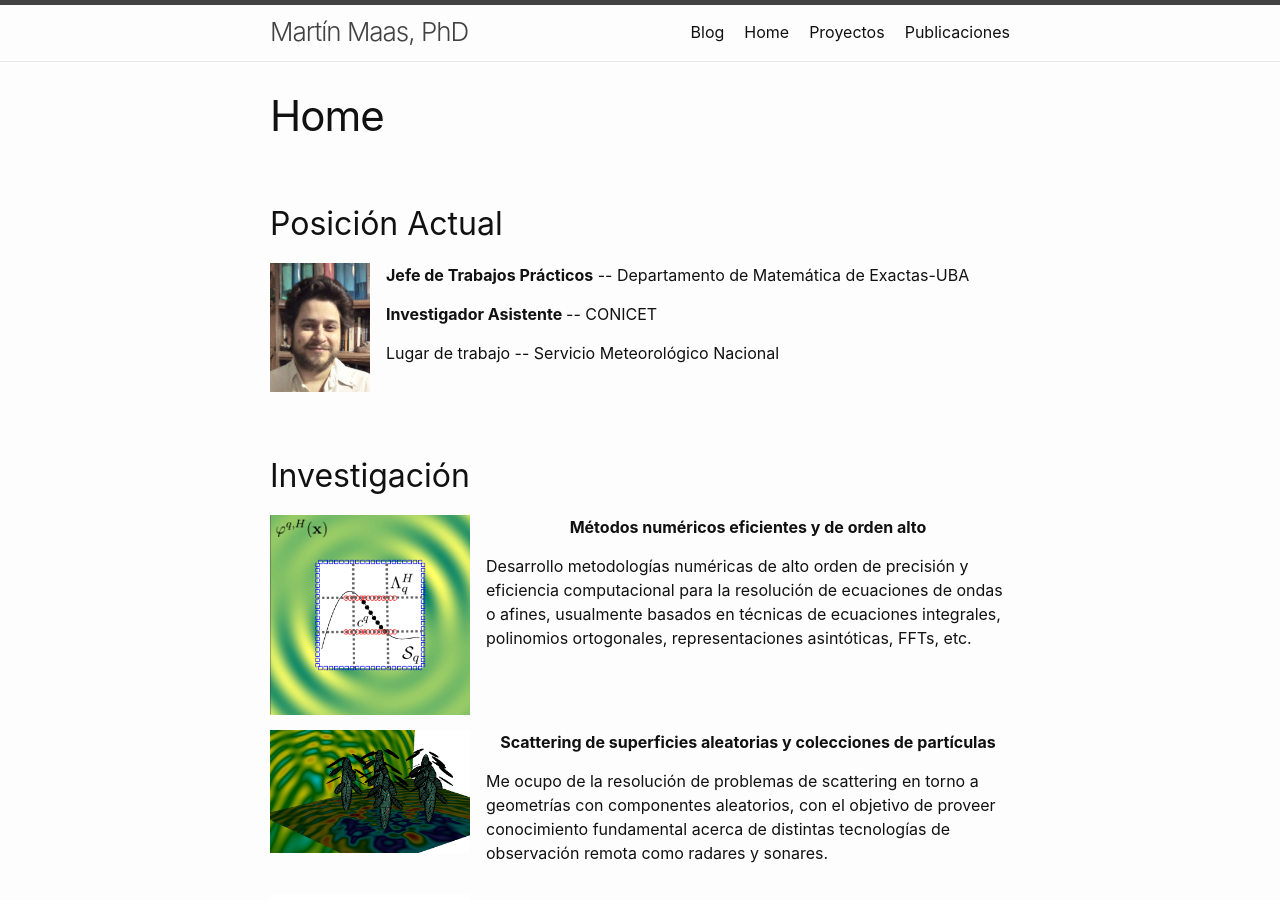
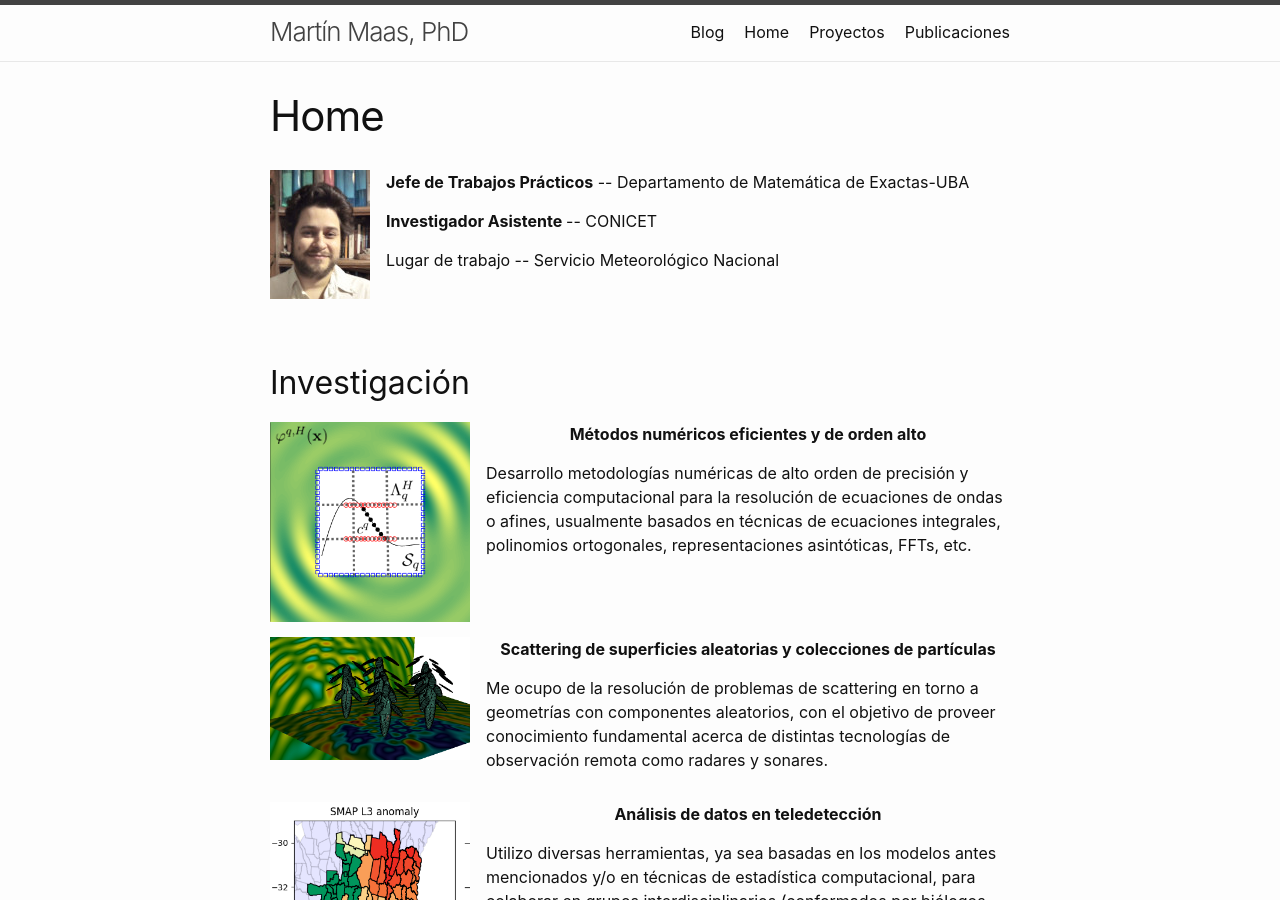
Before and after one commit to mdmaas/mdmaas.github.io, a Jekyll site: the page built from index.md, in a window 1280 px wide and 900 px high. Built offline with Jekyll 4.4.1, drawn with Linux system fonts in a browser that asks for light colours.

```diff
--- a/index.md
+++ b/index.md
@@ -5,8 +5,6 @@
 layout: page
 title: Home
 ---
-
-## Posición Actual
 
 <img src="images/face2020.jpeg" width=100 height=auto align=center style="float:left; margin-right: 16px;">
 <p><b>Jefe de Trabajos Prácticos</b> -- Departamento de Matemática de Exactas-UBA</p>
```
